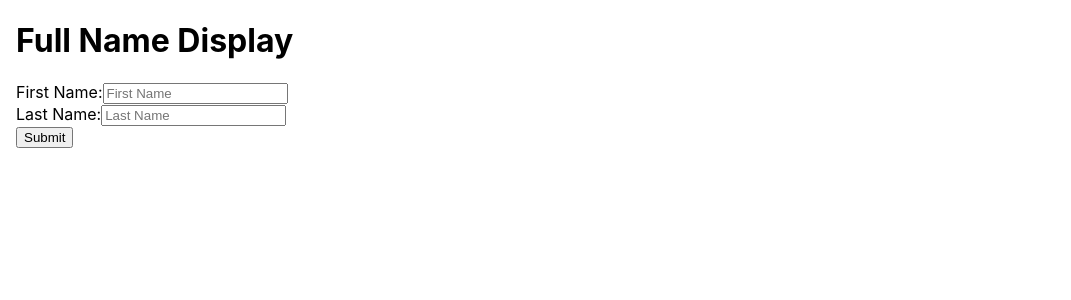
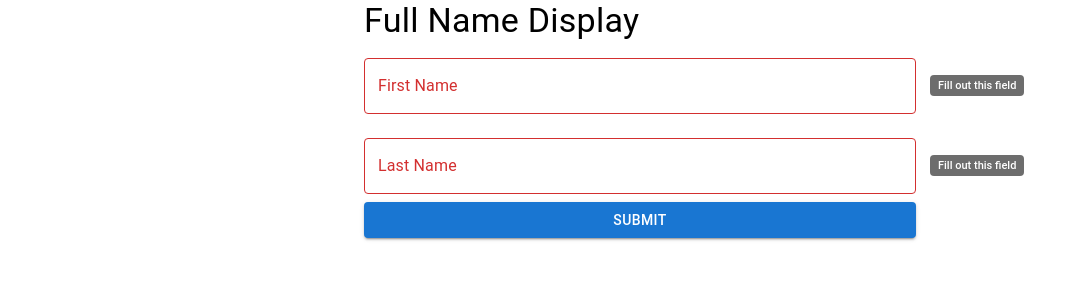
Before and after one commit to devenpawar/XDisplayName, a React (Create React App) app: page / in a window 1280 px wide. Shown: the top 300 px of the page, without its empty margins (0-1071 px from the left). Built offline with nearby package versions, Linux system fonts and the light colour scheme.

Commit message:
third commit

```diff
--- a/package.json
+++ b/package.json
@@ -3,12 +3,17 @@
   "version": "0.1.0",
   "private": true,
   "dependencies": {
+    "@emotion/react": "^11.13.3",
+    "@emotion/styled": "^11.13.0",
+    "@mui/material": "^6.0.0",
+    "@mui/styled-engine-sc": "^6.0.0",
     "@testing-library/jest-dom": "^5.17.0",
     "@testing-library/react": "^13.4.0",
     "@testing-library/user-event": "^13.5.0",
     "react": "^18.3.1",
     "react-dom": "^18.3.1",
     "react-scripts": "5.0.1",
+    "styled-components": "^6.1.12",
     "web-vitals": "^2.1.4"
   },
   "scripts": {
--- a/src/App.js
+++ b/src/App.js
@@ -1,48 +1,74 @@
-import { useState } from 'react';
+import React, { useState } from 'react';
+import { TextField, Button, Typography, Container, Tooltip } from '@mui/material';
 import './App.css';
 
 function App() {
   const [firstName, setFirstName] = useState('');
   const [lastName, setLastName] = useState('');
   const [submittedName, setSubmittedName] = useState('');
+  const [error, setError] = useState('');
 
   const handleSubmit = (e) => {
-    e.preventDefault(); // Prevents the default form submission behavior
+    e.preventDefault();
+    if (firstName.trim() === '' || lastName.trim() === '') {
+      setError('Please fill in both fields before submitting.');
+    } else {
       setSubmittedName(`${firstName} ${lastName}`);
+      setError('');
+    }
   };
 
   return (
-    <div className="App">
-      <h1>Full Name Display</h1>
+    <Container maxWidth="sm">
+      <Typography variant="h4">
+        Full Name Display
+      </Typography>
       <form onSubmit={handleSubmit}>
-        <div>
-          <label>
-            First Name:
-            <input
-              type="text"
-              placeholder="First Name"
+        <Tooltip
+          title={firstName.trim() === '' ? 'Fill out this field' : ''}
+          placement="right"
+          open={firstName.trim() === ''}
+        >
+          <TextField
+            label="First Name"
+            variant="outlined"
+            fullWidth
+            margin="normal"
             value={firstName}
             onChange={(e) => setFirstName(e.target.value)}
+            error={firstName.trim() === ''}
           />
-          </label>
-        </div>
-        <div>
-          <label>
-            Last Name:
-            <input
-              type="text"
-              placeholder="Last Name"
+        </Tooltip>
+        <Tooltip
+          title={lastName.trim() === '' ? 'Fill out this field' : ''}
+          placement="right"
+          open={lastName.trim() === ''}
+        >
+          <TextField
+            label="Last Name"
+            variant="outlined"
+            fullWidth
+            margin="normal"
             value={lastName}
             onChange={(e) => setLastName(e.target.value)}
+            error={lastName.trim() === ''}
           />
-          </label>
-        </div>
-        <button type="submit">Submit</button>
+        </Tooltip>
+        {error && (
+          <Typography variant="body2" color="error" gutterBottom>
+            {error}
+          </Typography>
+        )}
+        <Button type="submit" variant="contained" color="primary" fullWidth>
+          Submit
+        </Button>
       </form>
       {submittedName && (
-        <h2>{submittedName}</h2>
+        <Typography variant="h5" color="textPrimary" style={{ marginTop: '20px' }}>
+          Full Name: {submittedName}
+        </Typography>
       )}
-    </div>
+    </Container>
   );
 }
 
```
Also changed, not shown: 1 other file (tests, documents, lock files or other folders). Lines whose indentation alone changed are shown as unchanged.
